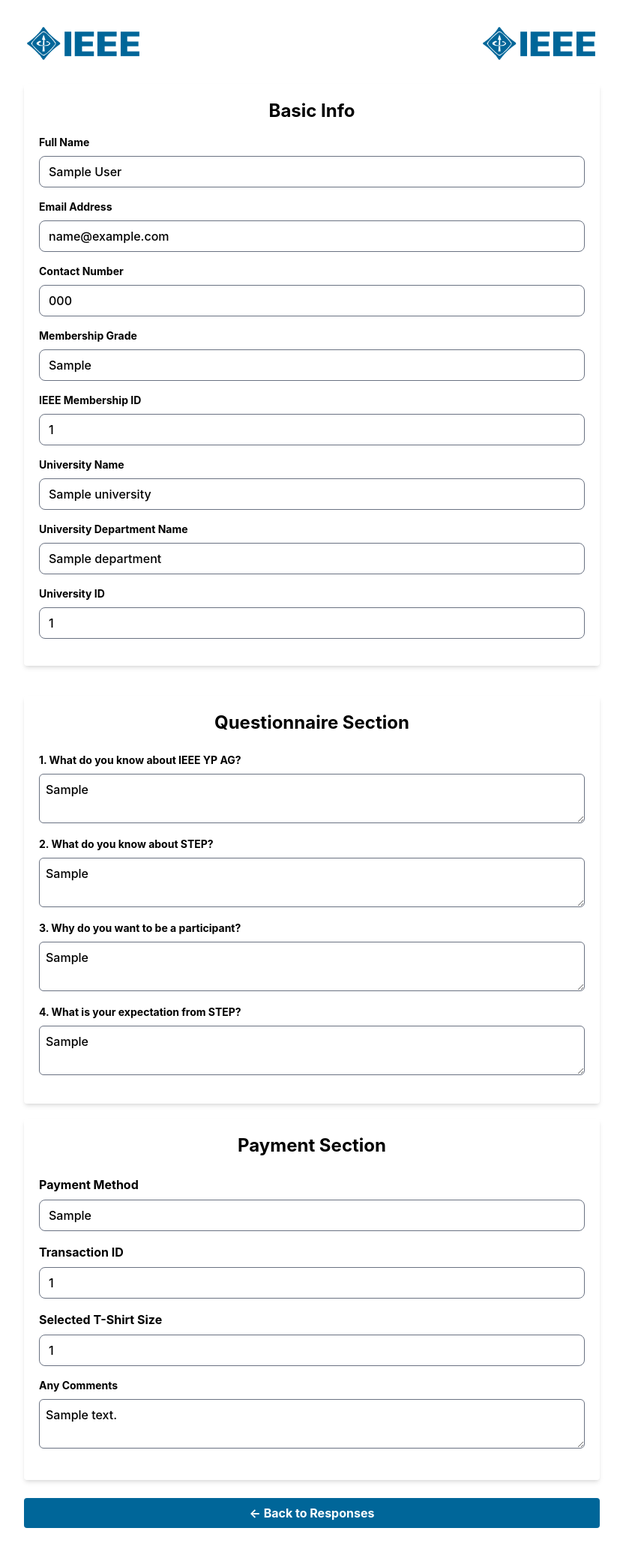
After one commit to IEEE-NSU-SB/STEP-Platform, a Django app: template registration/templates/response_detail.html in a window 1280 px wide. The commit adds this page. Shown: the whole page at 75% size, without its empty margins (224-1055 px from the left). Run offline with Django 5.2, Linux system fonts and the light colour scheme; the template is opened without the code that fills it: most values are stand-ins (such as "Sample title", 1, 10 or a date in 2020); style sheets or scripts are compiled from the project's sources; parts of the project's set-up code (start-up, migrations or seed data) failed here and were passed over; some libraries are stand-ins or nearby versions.

```diff
--- a/registration/templates/form.html
+++ b/registration/templates/form.html
@@ -239,7 +239,7 @@
       <!-- Back button on the left -->
       <div class="z-10">
         <button  onclick="prevStep(3)" class="rounded-2xl py-1 px-4 bg-[#00629b68] text-[#00629b] cursor-pointer" type="button">
-          < Back
+           Back
         </button>
       </div>
 
--- /dev/null
+++ b/registration/templates/response_detail.html
@@ -0,0 +1,140 @@
+<!DOCTYPE html>
+<html lang="en">
+<head>
+  <meta charset="UTF-8" />
+  <meta name="viewport" content="width=device-width, initial-scale=1.0" />
+  <link rel="shortcut icon" class="rounded-full" href="./assets/ieee_image.jpeg" type="image/x-icon" />
+  <title>📋 Response Details</title>
+  <!-- tailwind and daisy ui -->
+  <link href="https://cdn.jsdelivr.net/npm/daisyui@5" rel="stylesheet" type="text/css" />
+  <script src="https://cdn.jsdelivr.net/npm/@tailwindcss/browser@4"></script>
+  <script>
+    tailwind.config = {
+      theme: {
+        extend: {
+          colors: {
+            primary: "#055f8b",
+            secondary: "#f17727",
+          },
+        },
+      },
+    };
+  </script>
+  <link rel="stylesheet" href="style.css">
+</head>
+<body class="bg-white min-h-screen py-8">
+
+  <!-- nav -->
+  <nav class="w-11/12 md:w-3/5 mx-auto flex justify-between ">
+    <div class="w-40 h-10">
+      <img src="./assets/ieee-logo.png" alt="">
+    </div>
+    <div class="w-40 h-10">
+      <img src="./assets/ieee-logo.png" alt="">
+    </div>
+  </nav>
+
+  <!-- Basic Info section -->
+  <section class="w-11/12 md:w-3/5 mx-auto mt-10 shadow-md p-5 font-medium rounded-sm">
+    <h2 class="font-bold text-center text-2xl mb-4">Basic Info</h2>
+
+    <div class="mb-4">
+      <label class="block text-sm font-bold mb-2"> Full Name </label>
+      <input type="text" value="{{ response.full_name }}" class="w-full px-3 py-2 border border-gray-500 rounded-lg" readonly />
+    </div>
+
+    <div class="mb-4">
+      <label class="block text-sm font-bold mb-2"> Email Address </label>
+      <input type="email" value="{{ response.email }}" class="w-full px-3 py-2 border border-gray-500 rounded-lg" readonly />
+    </div>
+
+    <div class="mb-4">
+      <label class="block text-sm font-bold mb-2"> Contact Number </label>
+      <input type="text" value="{{ response.phone }}" class="w-full px-3 py-2 border border-gray-500 rounded-lg" readonly />
+    </div>
+
+    <div class="mb-4">
+      <label class="block text-sm font-bold mb-2"> Membership Grade </label>
+      <input type="text" value="{{ response.membership_grade }}" class="w-full px-3 py-2 border border-gray-500 rounded-lg" readonly />
+    </div>
+
+    <div class="mb-4">
+      <label class="block text-sm font-bold mb-2"> IEEE Membership ID </label>
+      <input type="text" value="{{ response.membership_id }}" class="w-full px-3 py-2 border border-gray-500 rounded-lg" readonly />
+    </div>
+
+    <div class="mb-4">
+      <label class="block text-sm font-bold mb-2"> University Name </label>
+      <input type="text" value="{{ response.university }}" class="w-full px-3 py-2 border border-gray-500 rounded-lg" readonly />
+    </div>
+
+    <div class="mb-4">
+      <label class="block text-sm font-bold mb-2"> University Department Name </label>
+      <input type="text" value="{{ response.department }}" class="w-full px-3 py-2 border border-gray-500 rounded-lg" readonly />
+    </div>
+
+    <div class="mb-4">
+      <label class="block text-sm font-bold mb-2"> University ID </label>
+      <input type="text" value="{{ response.university_id }}" class="w-full px-3 py-2 border border-gray-500 rounded-lg" readonly />
+    </div>
+  </section>
+
+  <!-- Questionnaire Section -->
+  <section class="w-11/12 md:w-3/5 mx-auto mt-10 shadow-md p-5 font-medium rounded-sm">
+    <h2 class="font-bold text-lg sm:text-2xl text-center mb-6">Questionnaire Section</h2>
+
+    <div class="mb-3">
+      <label class="block text-sm font-bold mb-2">1. What do you know about IEEE YP AG?</label>
+      <textarea readonly class="w-full p-2 border border-gray-500 rounded-md">{{ response.q1 }}</textarea>
+    </div>
+
+    <div class="mb-3">
+      <label class="block text-sm font-bold mb-2">2. What do you know about STEP?</label>
+      <textarea readonly class="w-full p-2 border border-gray-500 rounded-md">{{ response.q2 }}</textarea>
+    </div>
+
+    <div class="mb-3">
+      <label class="block text-sm font-bold mb-2">3. Why do you want to be a participant?</label>
+      <textarea readonly class="w-full p-2 border border-gray-500 rounded-md">{{ response.q3 }}</textarea>
+    </div>
+
+    <div class="mb-3">
+      <label class="block text-sm font-bold mb-2">4. What is your expectation from STEP?</label>
+      <textarea readonly class="w-full p-2 border border-gray-500 rounded-md">{{ response.q4 }}</textarea>
+    </div>
+  </section>
+
+  <!-- Payment Section -->
+  <section class="w-11/12 md:w-3/5 mx-auto mt-5 shadow-md p-5 font-medium rounded-sm">
+    <h2 class="font-bold text-lg sm:text-2xl text-center mb-6">Payment Section</h2>
+
+    <div class="mb-4">
+      <label class="block font-bold mb-2"> Payment Method </label>
+      <input type="text" value="{{ response.payment_method }}" class="w-full px-3 py-2 border border-gray-500 rounded-lg" readonly />
+    </div>
+
+    <div class="mb-4">
+      <label class="block font-bold mb-2"> Transaction ID </label>
+      <input type="text" value="{{ response.transaction_id }}" class="w-full px-3 py-2 border border-gray-500 rounded-lg" readonly />
+    </div>
+
+    <div class="mb-4">
+      <label class="block font-bold mb-2"> Selected T-Shirt Size </label>
+      <input type="text" value="{{ response.tshirt_size }}" class="w-full px-3 py-2 border border-gray-500 rounded-lg" readonly />
+    </div>
+
+    <div class="mb-4">
+      <label class="block text-sm font-bold mb-2"> Any Comments </label>
+      <textarea readonly class="w-full p-2 border border-gray-500 rounded-md">{{ response.comments }}</textarea>
+    </div>
+  </section>
+
+  <!-- Back Button -->
+  <div class="w-11/12 md:w-3/5 mx-auto mt-6">
+    <a href="{% url 'registration:responses' %}" class="bg-[#006699] text-white font-bold py-2 px-4 rounded hover:bg-[#005580] transition-colors block text-center">
+      ← Back to Responses
+    </a>
+  </div>
+
+</body>
+</html>
```
Also changed, not shown: registration/templates/responses.html (added, +62 -0 lines).
